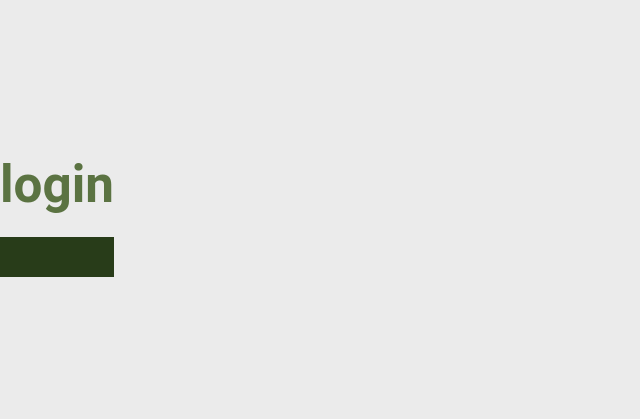
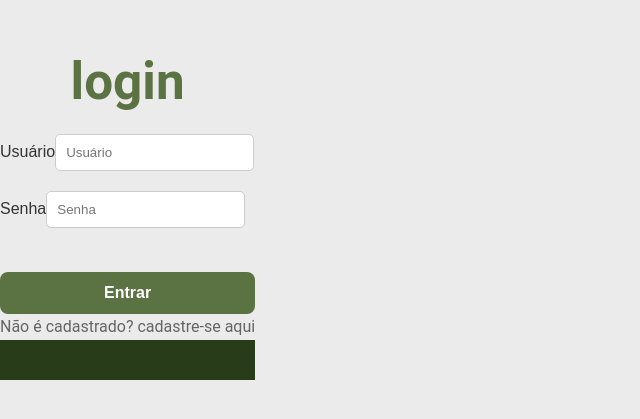
Before and after one commit to AquilaOliveira/sitepsicologo-react-python, a React (Vite) app in the folder frontend/: page /login in a window 1280 px wide. Shown: the part 183-602 px from the top of the page, without its empty margins (0-640 px from the left). Built offline with nearby package versions, Linux system fonts and the light colour scheme; a web font is replaced by a local one.

Commit message:
inicio do login

```diff
--- a/frontend/src/pages/login.jsx
+++ b/frontend/src/pages/login.jsx
@@ -1,9 +1,38 @@
 function Login() {
-    return(
-        <>
+    return (
+      <>
         <h1>login</h1>
+        <div className="body-login">
+
+            <div className="card-body">
+              <form>
+                <div className="form-group">
+                  <label htmlFor="nickName">Usuário</label>
+                  <input
+                    type="text"
+                    className="form-control"
+                    id="nickName"
+                    placeholder="Usuário"
+                  />
+                </div>
+                <div className="form-group">
+                  <label htmlFor="password">Senha</label>
+                  <input
+                    type="password"
+                    className="form-control"
+                    id="password"
+                    placeholder="Senha"
+                  />
+                </div>
+                <button type="submit" className="btn btn-primary">
+                  Entrar
+                </button>
+              </form>
+              <p>Não é cadastrado? cadastre-se aqui</p>
+            </div>
+          </div>
         <footer></footer>
-        </>
-    )
+      </>
+    );
 }
 export default Login
```
Also changed, not shown: frontend/src/pages/login.css (added).
